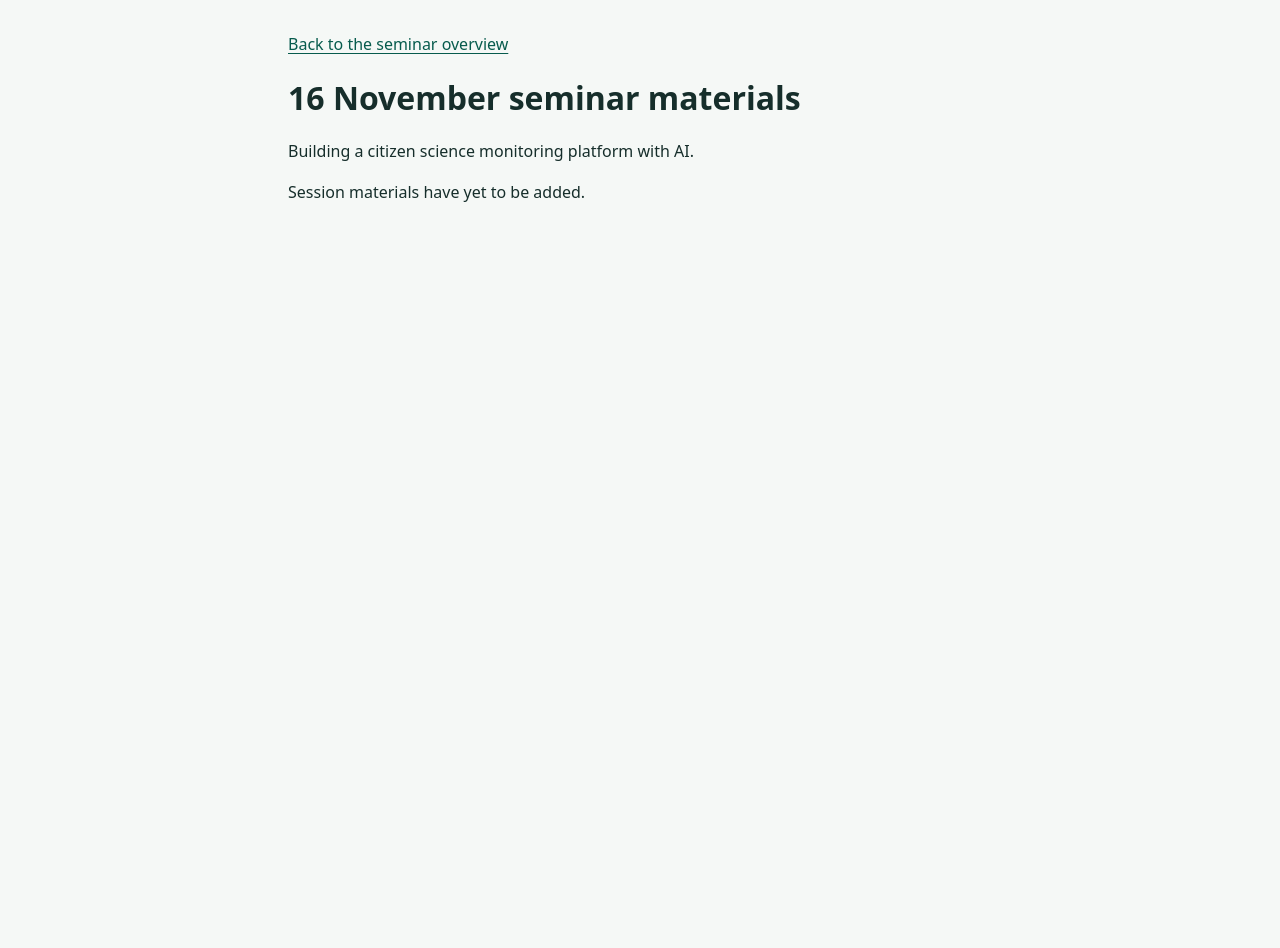
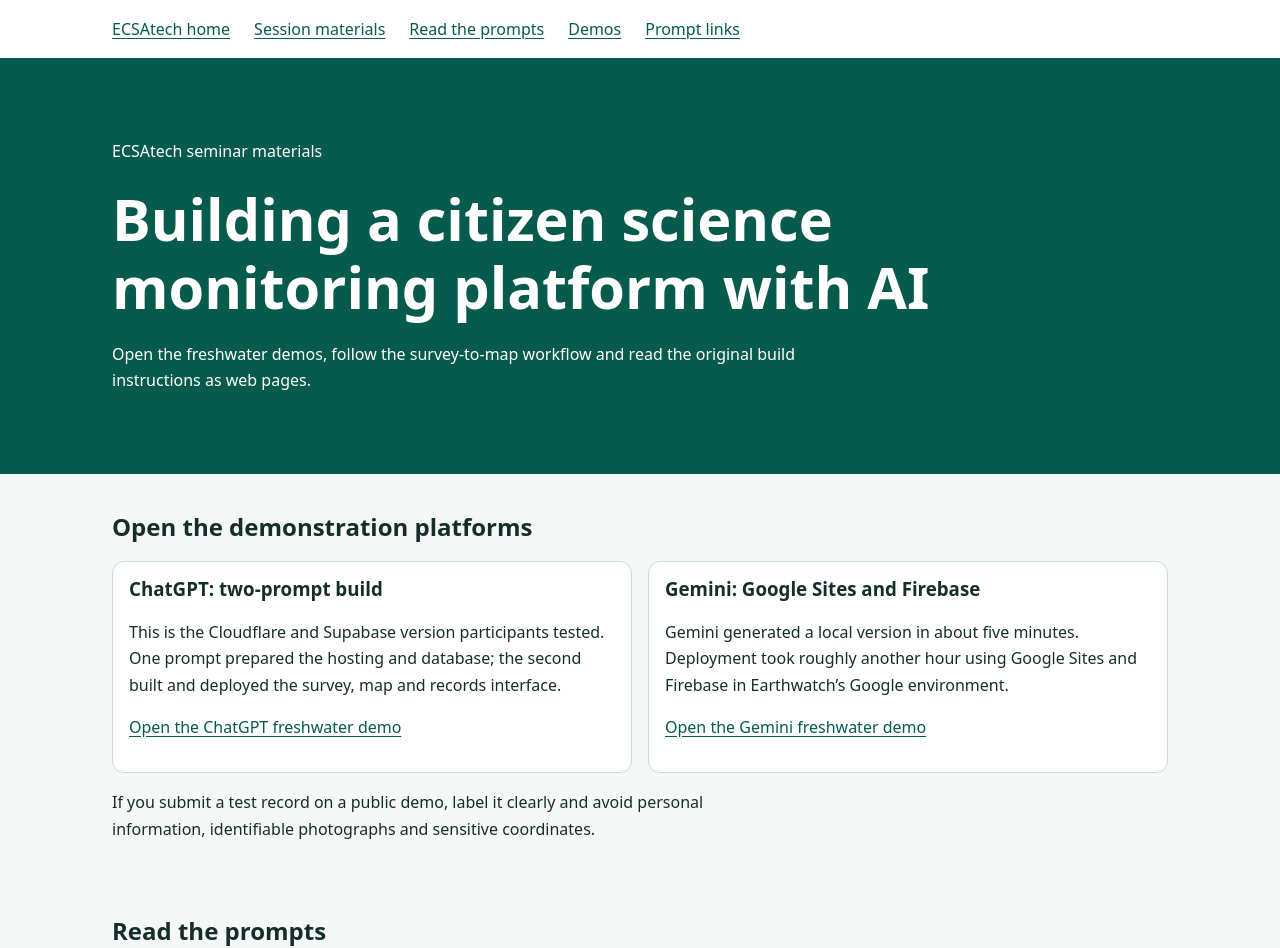
Before and after one commit to citizen-science-europe/citizen-science-europe.github.io, a plain HTML site: page freshwater-survey.html in a window 1280 px wide. Shown: the top 948 px of the page. Before the commit the page ends 800 px from the top, so only its background shows below. Drawn offline with Linux system fonts and the light colour scheme.

Commit message:
Update seminar materials and content structure

```diff
--- a/freshwater-survey.html
+++ b/freshwater-survey.html
@@ -1,29 +1,22 @@
 <!doctype html>
 <html lang="en-GB">
 <head>
-  <meta charset="utf-8">
-  <meta name="viewport" content="width=device-width, initial-scale=1">
-  <title>16 November seminar materials | ECSAtech</title>
-  <style>
-    body {
-      width: min(44rem, calc(100% - 2rem));
-      margin: 2rem auto;
-      background: #f5f8f6;
-      color: #162e2b;
-      font: 1rem/1.6 system-ui, sans-serif;
-    }
-    a { color: #075b4d; text-underline-offset: .2em; }
-    h1 { line-height: 1.2; }
-  </style>
+<meta charset="utf-8">
+<meta name="viewport" content="width=device-width, initial-scale=1">
+<title>Building a citizen science monitoring platform with AI | ECSAtech</title>
+<style>*{box-sizing:border-box}body{margin:0;background:#f5f8f6;color:#162e2b;font:1rem/1.65 system-ui,sans-serif}a{color:#075b4d;text-underline-offset:.2em}a:focus-visible{outline:3px solid currentColor;outline-offset:4px}.wrap{width:min(66rem,calc(100% - 2rem));margin:auto}nav{display:flex;flex-wrap:wrap;gap:.6rem 1.5rem;padding:1rem 0}header,footer{background:#fff}footer{padding:1rem 0}.hero{background:#075b4d;color:white;padding:clamp(2rem,6vw,4rem) 0}.hero a{color:white}h1,h2,h3{line-height:1.18}h1{font-size:clamp(2rem,6vw,3.6rem);margin:.35em 0;max-width:25ch}p,li{max-width:75ch}main section.wrap{padding:1.2rem 0}.grid{display:grid;grid-template-columns:repeat(auto-fit,minmax(min(100%,18rem),1fr));gap:1rem}.card,pre{background:white;border:1px solid #cbdad3;border-radius:.75rem;padding:1rem}.card h3{margin-top:0}pre{white-space:pre-wrap;overflow-wrap:anywhere;font:inherit;line-height:1.55}summary{cursor:pointer;font-weight:700;margin-block:.5rem}.skip{position:absolute;left:1rem;top:1rem;background:white;padding:.5rem;transform:translateY(-250%)}.skip:focus{transform:none}</style>
 </head>
 <body>
-  <nav aria-label="Return navigation">
-    <a href="index.html#seminar">Back to the seminar overview</a>
-  </nav>
-  <main>
-    <h1>16 November seminar materials</h1>
-    <p>Building a citizen science monitoring platform with AI.</p>
-    <p>Session materials have yet to be added.</p>
-  </main>
+<a class="skip" href="#main">Skip to content</a>
+<header><nav class="wrap" aria-label="Main navigation"><a href="index.html">ECSAtech home</a><a href="freshwater-survey.html">Session materials</a><a href="frewa-prompts.html">Read the prompts</a><a href="#demos">Demos</a><a href="#prompts">Prompt links</a></nav></header>
+<main id="main" tabindex="-1">
+<section class="hero"><div class="wrap"><p>ECSAtech seminar materials</p><h1>Building a citizen science monitoring platform with AI</h1><p>Open the freshwater demos, follow the survey-to-map workflow and read the original build instructions as web pages.</p></div></section>
+<section class="wrap" id="demos" aria-labelledby="demos-title"><h2 id="demos-title">Open the demonstration platforms</h2><div class="grid"><article class="card"><h3>ChatGPT: two-prompt build</h3><p>This is the Cloudflare and Supabase version participants tested. One prompt prepared the hosting and database; the second built and deployed the survey, map and records interface.</p><p><a href="https://frewa-live-demo.pages.dev/">Open the ChatGPT freshwater demo</a></p></article><article class="card"><h3>Gemini: Google Sites and Firebase</h3><p>Gemini generated a local version in about five minutes. Deployment took roughly another hour using Google Sites and Firebase in Earthwatch’s Google environment.</p><p><a href="https://sites.google.com/earthwatch.org.uk/frewa/">Open the Gemini freshwater demo</a></p></article></div><p>If you submit a test record on a public demo, label it clearly and avoid personal information, identifiable photographs and sensitive coordinates.</p></section>
+<section class="wrap" id="prompts" aria-labelledby="prompts-title"><h2 id="prompts-title">Read the prompts</h2><div class="grid"><article class="card"><h3>Original full-build prompt</h3><p>A single specification covering the survey, shared database, map, records and export.</p><p><a href="frewa-prompts.html#original">Read the original prompt</a></p></article><article class="card"><h3>FreWA setup and live-build prompts</h3><p>The two-stage approach used for the ChatGPT demo: prepare the services first, then build and deploy the application.</p><p><a href="frewa-prompts.html#setup">Read the setup prompt</a><br><a href="frewa-prompts.html#live-build">Read the live-build prompt</a></p></article></div></section>
+<section class="wrap" id="workflow" aria-labelledby="workflow-title"><h2 id="workflow-title">Follow the workflow demonstrated in the seminar</h2><ol><li>Open <em>New observation</em>. Enter a test site name and add or confirm its coordinates.</li><li>Enter the observation date and optional time. Add photographs, notes, participant counts or observations about the waterbody, surroundings, flow, visible conditions and water quality as appropriate.</li><li>Save the observation. The presenter saw a pending upload on a weak connection; the session did not establish that the full workflow worked offline.</li><li>Open the shared map and select a marker. Use the records view to inspect submissions and export a CSV.</li><li>Compare public viewing with owner editing. In the demo, owner sign-in enabled editing and photograph removal.</li></ol></section>
+<section class="wrap" id="build-notes" aria-labelledby="build-notes-title"><h2 id="build-notes-title">Other trials and what to verify</h2><p>An earlier ChatGPT build used a temporary address. Z.ai published a tabbed prototype after about 80 minutes, with sample observations around Oxfordshire. Grok hit a free-tier limit; DeepSeek and Perplexity did not produce builds in the reported trials. These were individual trials under different conditions.</p><p>Before adapting the prototype for field use, confirm where data and images are stored, which fields can be public, how queued submissions behave and who maintains the site. Test whether shared records persist across devices and whether the CSV retains every required field. The build prompts describe requirements; the demonstration did not verify all of them.</p></section>
+
+</main>
+<footer><div class="wrap">ECSAtech · ECSA Projects, Data, Tools and Technology working group</div></footer>
 </body>
 </html>
```
